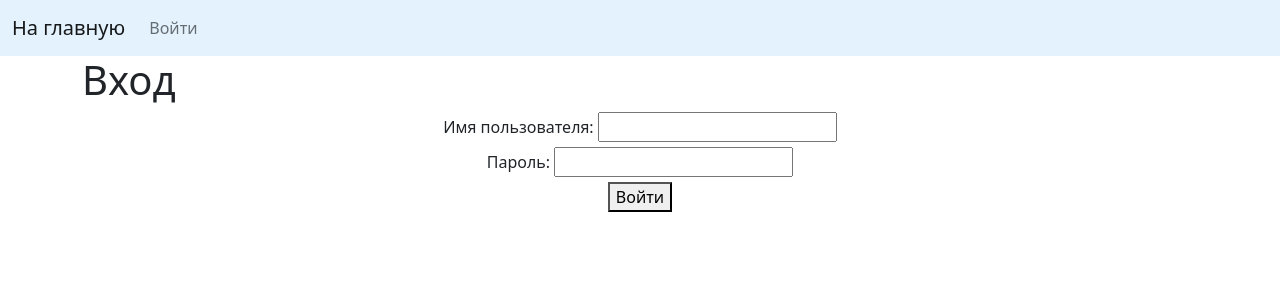
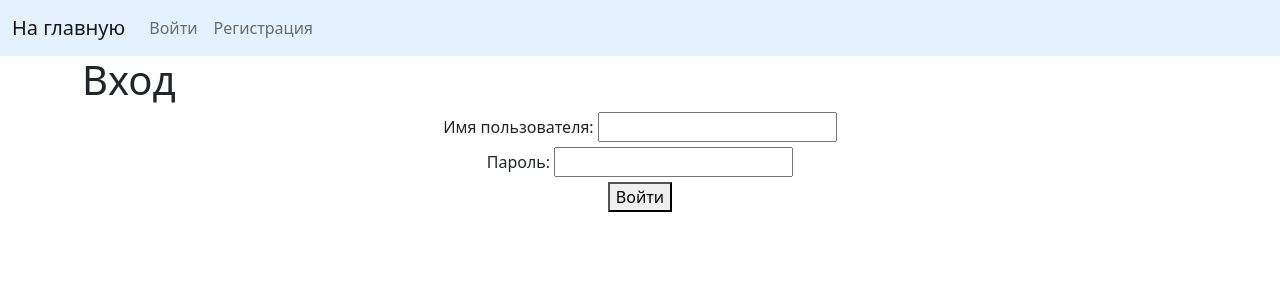
Before and after one commit to DastanTA/HW_50, a Django app: page /accounts/login/ in a window 1280 px wide. Shown: the top 300 px of the page. Run offline with Django 4.2, Linux system fonts and the light colour scheme.

Commit message:
HW - 58: представление и форма написанные вручную не работают

```diff
--- a/source/accounts/urls.py
+++ b/source/accounts/urls.py
@@ -1,9 +1,12 @@
 from django.contrib.auth.views import LoginView, LogoutView
 from django.urls import path
+from accounts.views import register_view
+
 
 app_name = 'accounts'
 
 urlpatterns = [
     path('login/', LoginView.as_view(template_name='registration/login.html'), name='login'),
     path('logout/', LogoutView.as_view(), name='logout'),
+    path('register/', register_view, name='register'),
 ]
--- a/source/task_tracker/templates/base.html
+++ b/source/task_tracker/templates/base.html
@@ -26,6 +26,7 @@
             <li class="nav-item"><a class="nav-link" href="{% url 'accounts:logout' %}?next={{ request.get_full_path }}">Выйти</a></li>
         {% else %}
             <li class="nav-item"><a class="nav-link" href="{% url 'accounts:login' %}?next={{ request.get_full_path }}">Войти</a></li>
+            <li class="nav-item"><a class="nav-link" href="{% url 'accounts:register' %}?next={{ request.get_full_path }}">Регистрация</a></li>
         {% endif %}
       </ul>
     {% block search %}{% endblock %}
```
